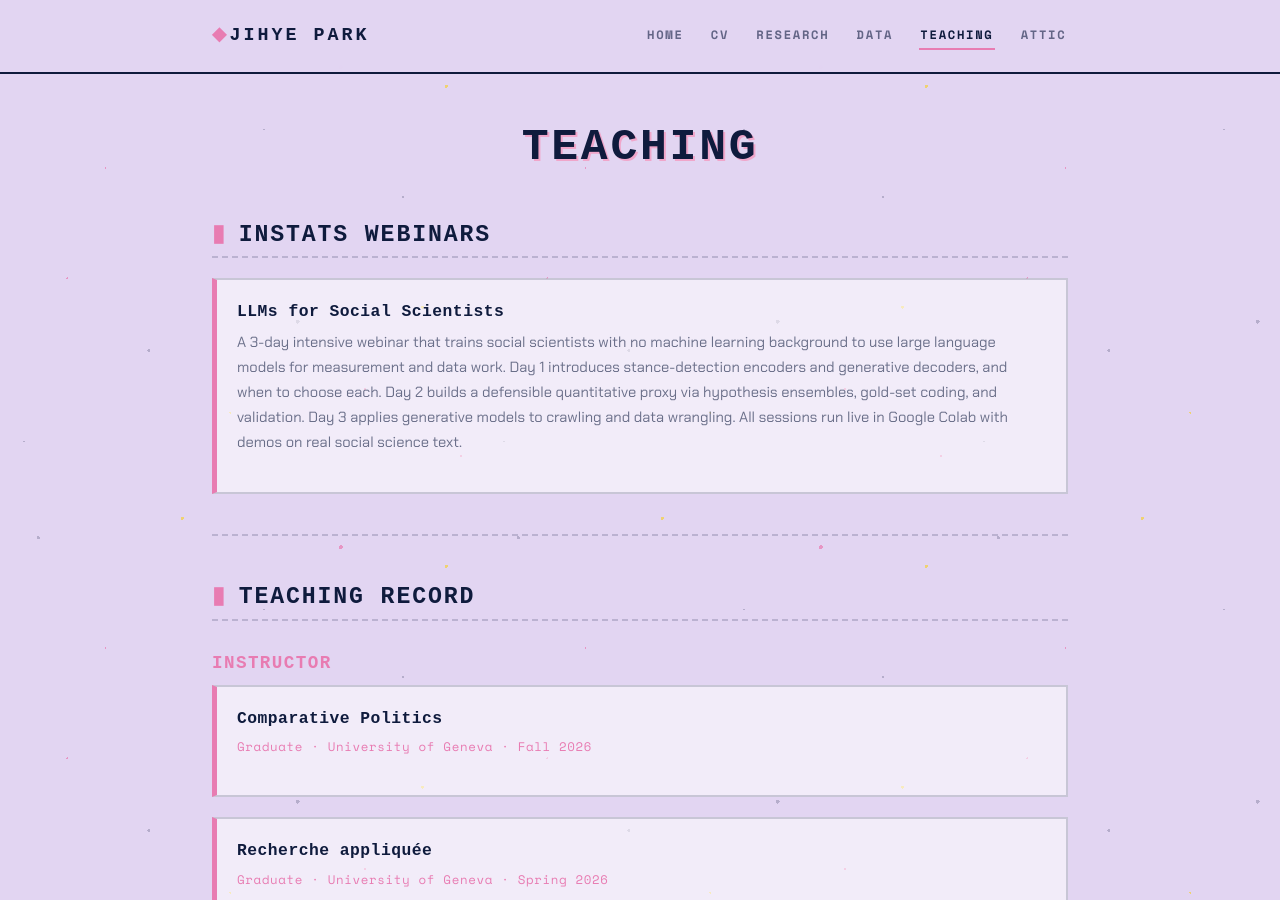
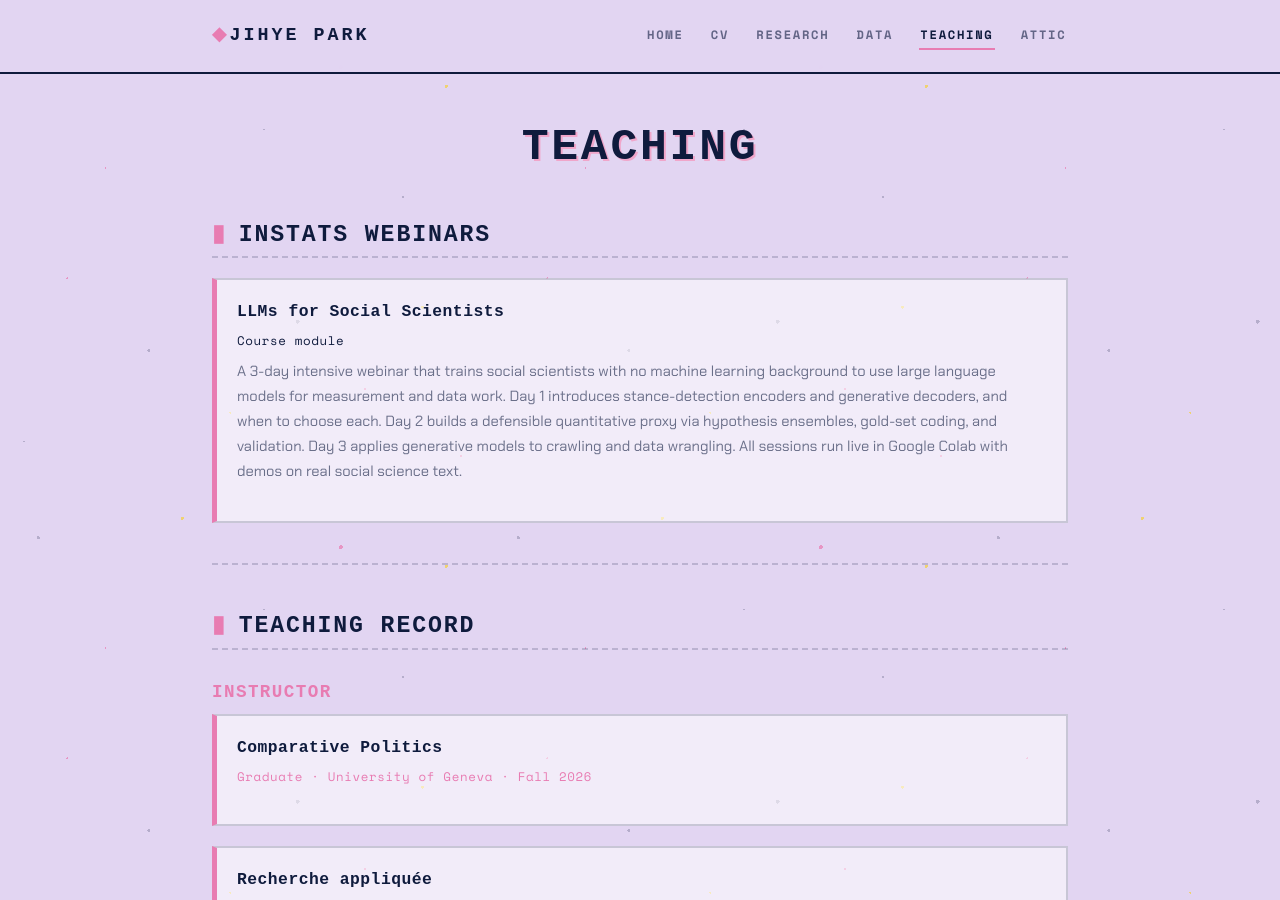
Before and after one commit to jacqpark/jacqpark.github.io, a Jekyll site: the page built from teaching.md, in a window 1280 px wide and 900 px high. Built offline with Jekyll 4.4.1, drawn with Linux system fonts in a browser that asks for light colours; some web fonts are replaced.

Commit message:
add course module link

```diff
--- a/_data/teaching.yml
+++ b/_data/teaching.yml
@@ -7,6 +7,7 @@
 
 - title: "LLMs for Social Scientists"
   url: "https://instats.org/seminar/llms-for-social-scientists"
+  course_module: "https://github.com/jacqpark/instats-llm-workshop"
   type: "webinar"
   description: "A 3-day intensive webinar that trains social scientists with no machine learning background to use large language models for measurement and data work. Day 1 introduces stance-detection encoders and generative decoders, and when to choose each. Day 2 builds a defensible quantitative proxy via hypothesis ensembles, gold-set coding, and validation. Day 3 applies generative models to crawling and data wrangling. All sessions run live in Google Colab with demos on real social science text."
 
--- a/teaching.md
+++ b/teaching.md
@@ -14,6 +14,9 @@ theme: lavender
   <div class="course-title">
     {% if course.url %}<a href="{{ course.url }}" target="_blank" rel="noopener">{{ course.title }}</a>{% else %}{{ course.title }}{% endif %}
   </div>
+  {% if course.course_module %}
+  <div class="course-meta"><a href="{{ course.course_module }}" target="_blank" rel="noopener">Course module</a></div>
+  {% endif %}
   {% if course.description %}
   <p class="course-description">{{ course.description }}</p>
   {% endif %}
```
